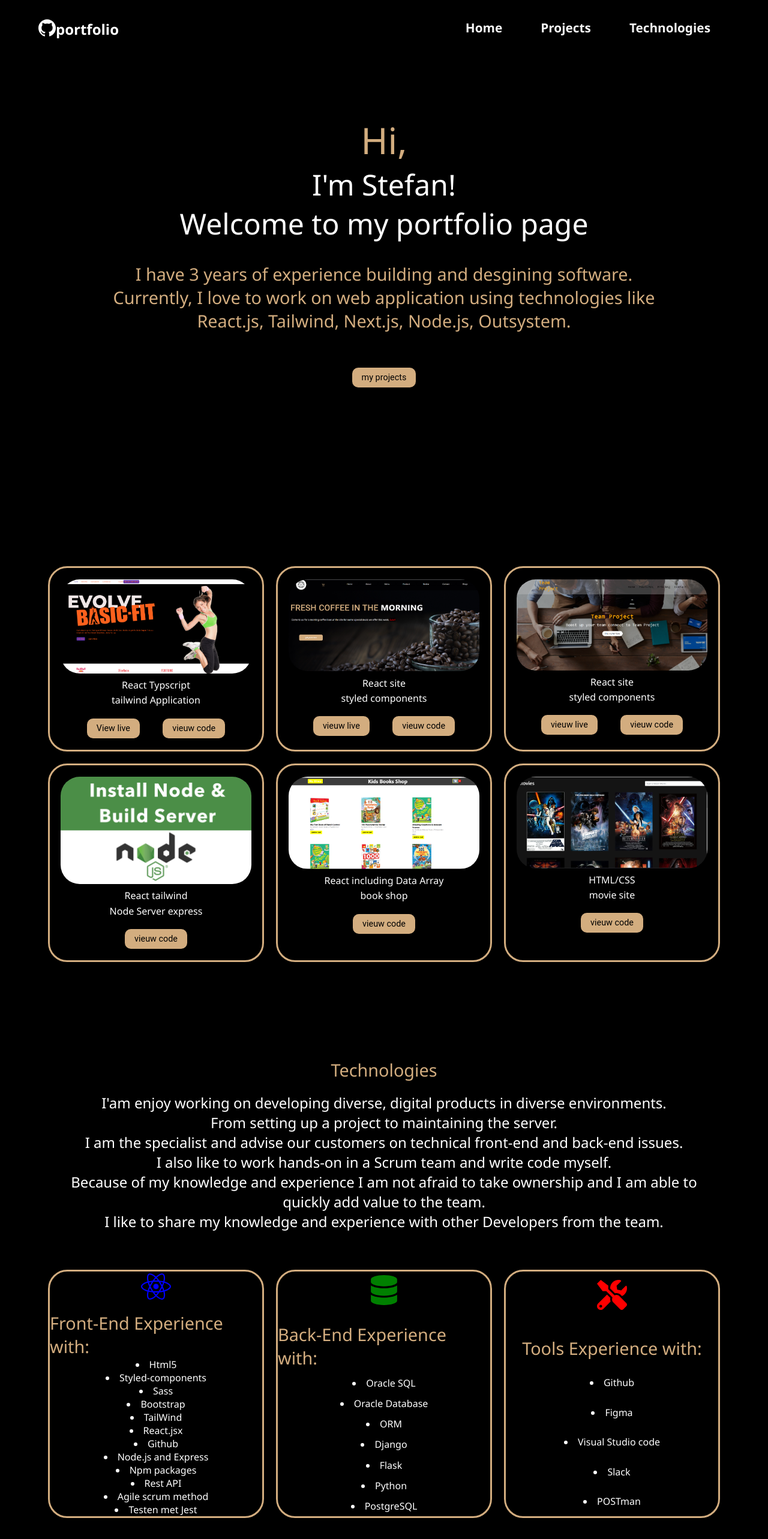
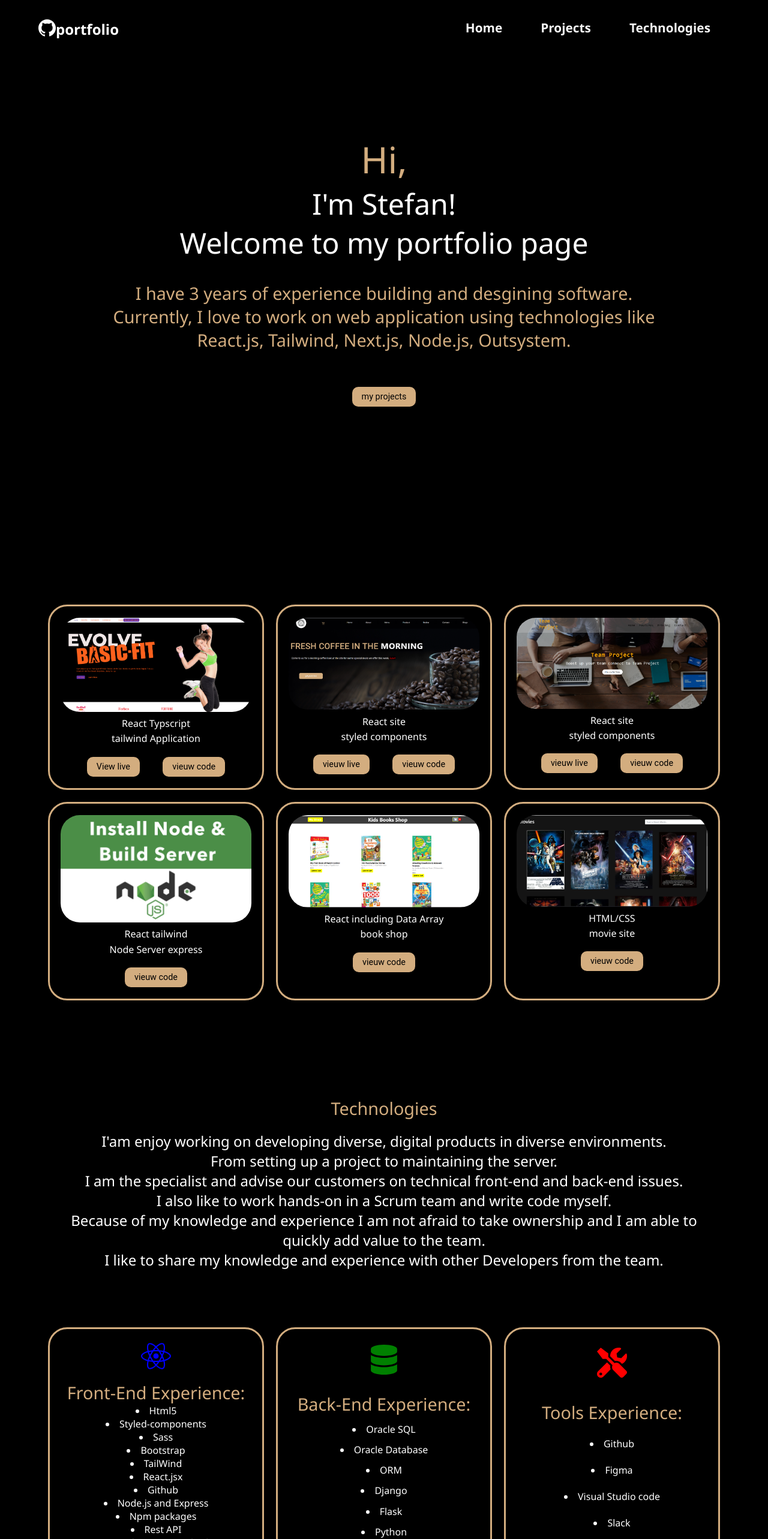
Before and after one commit to Stefannieuwenburg/Portfolio-Stefan-Nieuwenburg-React, a React (Create React App) app: page / in a window 1280 px wide. Shown: the top 2566 px of the page at 60% size. Before the commit the page ends 2531 px from the top, so only its background shows below. Built offline with nearby package versions, Linux system fonts and the light colour scheme.

Commit message:
commit bug test mobiel

```diff
--- a/src/pages/Technologies.js
+++ b/src/pages/Technologies.js
@@ -28,9 +28,9 @@ export default function Technologies() {
                 </SectionHeader>
                 <WrapperTechnologies>
                     <BoxTechnologies>
-                        <FaReact style={{ color: "blue", fontSize: 50 }} />
+                        <FaReact style={{ color: "blue", fontSize: 50, marginTop:20}} />
                         <ParagraphStyled>
-                            Front-End Experience with:
+                            Front-End Experience:
                         </ParagraphStyled>
                         <li>Html5</li>
                         <li>Styled-components</li>
@@ -46,9 +46,9 @@ export default function Technologies() {
                         <li>Testen met Jest</li>
                     </BoxTechnologies>
                     <BoxTechnologies>
-                        <FaDatabase style={{ color: "green", fontSize: 50 }} />
+                        <FaDatabase style={{ color: "green", fontSize: 50, marginTop:20 }} />
                         <ParagraphStyled>
-                            Back-End Experience with:
+                            Back-End Experience:
                         </ParagraphStyled>
                         <li>Oracle SQL</li>
                         <li>Oracle Database</li>
@@ -59,9 +59,9 @@ export default function Technologies() {
                         <li>PostgreSQL</li>
                     </BoxTechnologies>
                     <BoxTechnologies>
-                        <FaTools style={{ color: "red", fontSize: 50 }} />
+                        <FaTools style={{ color: "red", fontSize: 50, marginTop:20,}} />
                         <ParagraphStyled>
-                            Tools Experience with:
+                            Tools Experience:
                         </ParagraphStyled>
                         <li>Github</li>
                         <li>Figma</li>
--- a/src/styles/style.Home.js
+++ b/src/styles/style.Home.js
@@ -2,8 +2,8 @@ import styled from "styled-components";
 
 export const ContainerHome = styled.div`
   height: 100vh;
-  margin-top: 2rem;
-  margin-bottom: 2rem;
+  margin-top: 4rem;
+  margin-bottom: 4rem;
   display: flex;
   flex-direction: column;
   align-content: center;
--- a/src/styles/style.Projects.js
+++ b/src/styles/style.Projects.js
@@ -23,10 +23,11 @@ export const Button = styled.button`
   border: none;
   outline: none;
   border-radius: 10px;
-  transition: 0.3s;
+  transition: 0.6s;
   &:hover {
+    letter-spacing: 0.2rem;
     color: var(--Black-Color);
-    transition: 0.3s;
+    transition: 0.6s;
   }
 `;
 
--- a/src/styles/style.Technologies.js
+++ b/src/styles/style.Technologies.js
@@ -15,7 +15,7 @@ export const BoxTechnologies = styled.div`
   display: grid;
   justify-items: center;
   align-items: center;
-  margin-top: 2rem;
+  margin-top: 4rem;
   background: var(--Black-Color);
   border: 3px solid var(--Main-Color);
   border-radius: 2rem;
@@ -41,6 +41,12 @@ export const Paragraph = styled.p`
   font-size: 1.5rem;
   margin-top: 1.2rem;
   color: var(--White-Color);
+  transition:0.6s;
+  &:hover {
+    letter-spacing: 0.2rem;
+    transition: 0.6s;
+
+  }
 `;
 
 export const ParagraphStyled = styled.p`
```
